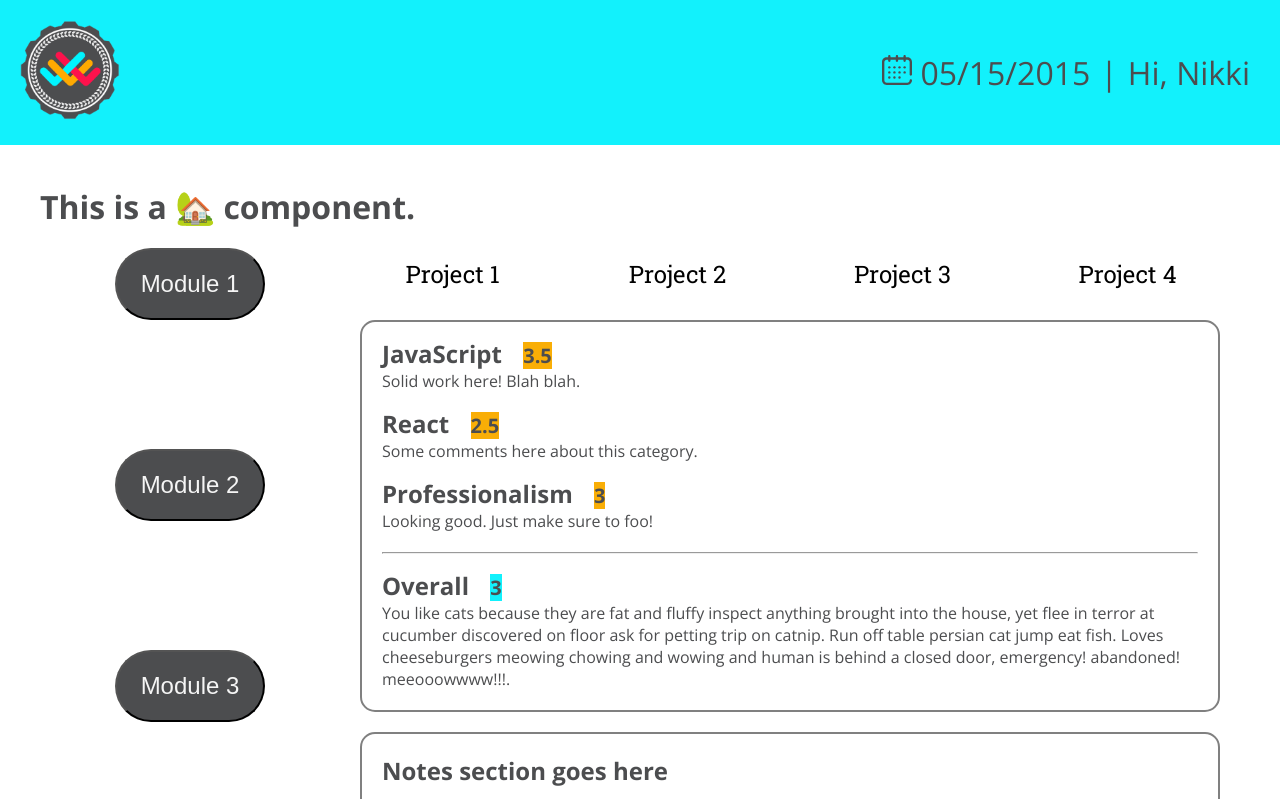
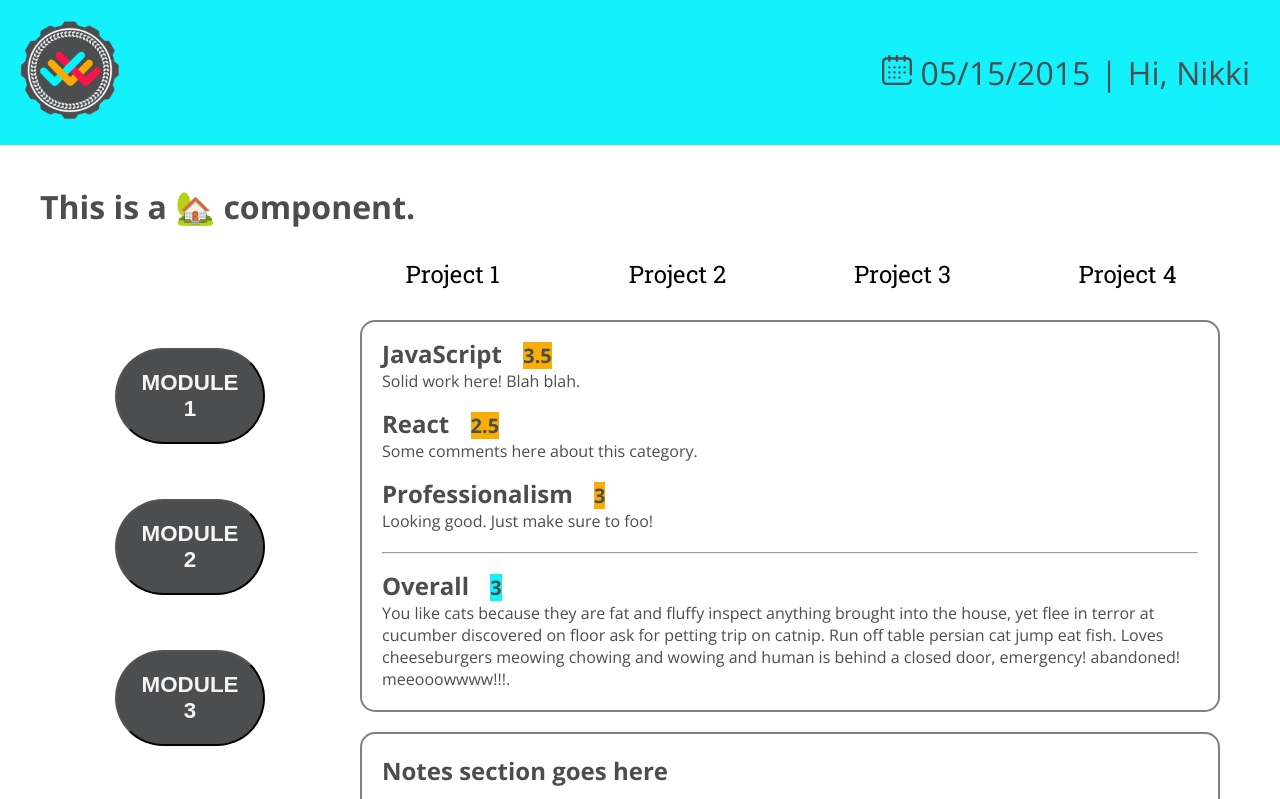
Before and after one commit to Turing-Mesh/mesh-ui, a Vue app: page / in a window 1280 px wide. Shown: the top 799 px of the page. Built offline with nearby package versions, Linux system fonts and the light colour scheme.

Commit message:
Adjust placement of the buttons a little

```diff
--- a/src/components/ModuleNav.vue
+++ b/src/components/ModuleNav.vue
@@ -64,11 +64,11 @@ a.module {
   background: #4C4D4F;
   color: whitesmoke;
   height: auto;
-  font-size: 1.5rem;
-  font-weight: 500;
+  font-size: 1.4rem;
+  font-weight: 600;
   width: 50%;
   padding: 20px;
-  text-transform: capitalize;
+  text-transform: uppercase;
 }
 
 </style>
--- a/src/styles/styles.scss
+++ b/src/styles/styles.scss
@@ -72,7 +72,7 @@ a {
   display: grid;
   grid-template-rows: repeat(4, 1fr);
   width: 25%;
-  margin: 0 auto;
+  margin: 100px auto;
   text-align: center;
 }
 
```
